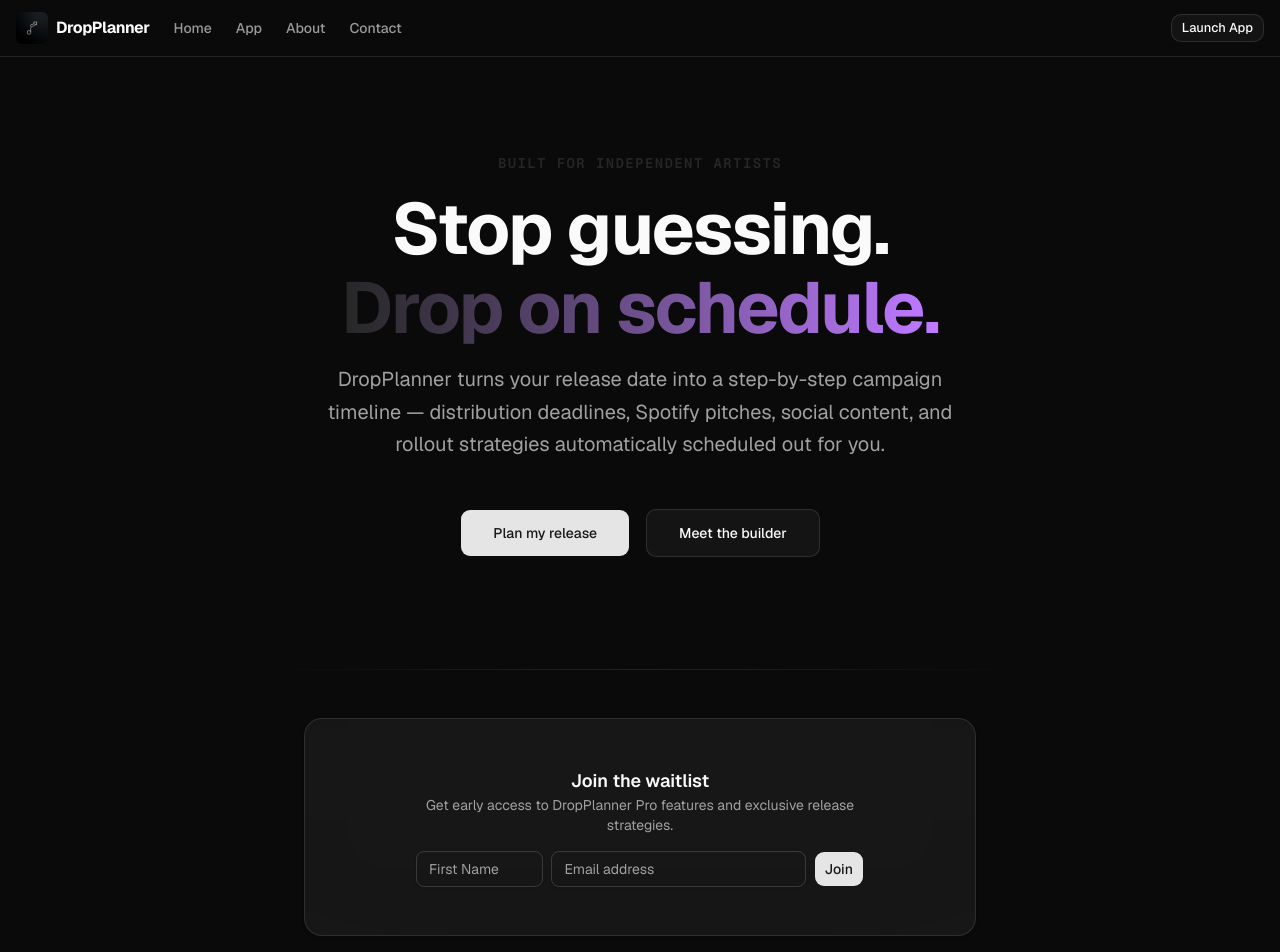
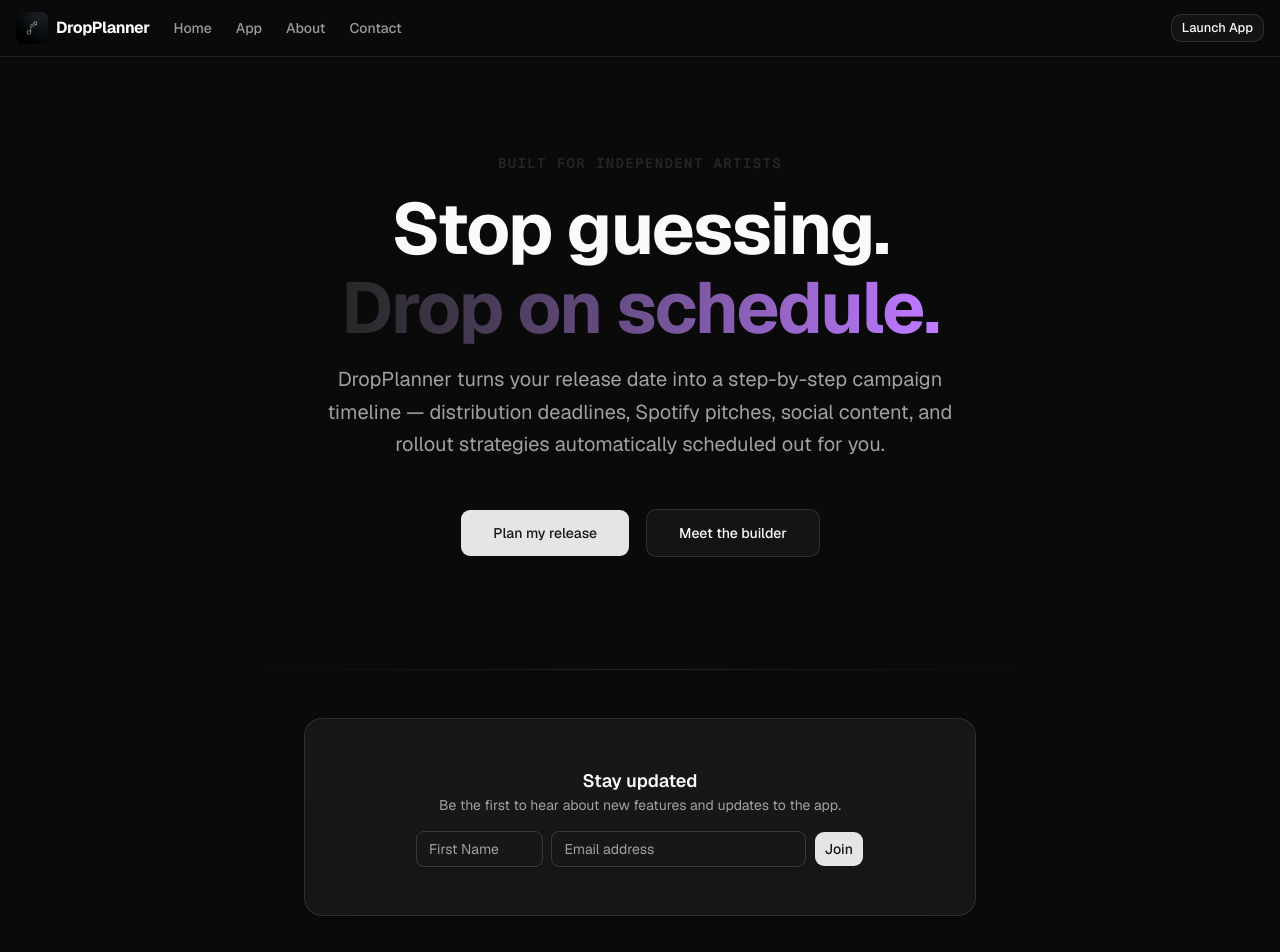
Before and after one commit to marcojking/dropplanner, a Next.js app: page / in a window 1280 px wide. Shown: the top 952 px of the page. Built offline with nearby package versions, Linux system fonts and the light colour scheme.

Commit message:
style: update email capture text to focus on app updates

```diff
--- a/components/email-capture-form.tsx
+++ b/components/email-capture-form.tsx
@@ -24,7 +24,7 @@ export function EmailCaptureForm() {
         </div>
         <h3 className="font-semibold text-foreground mb-1">You're on the list!</h3>
         <p className="text-sm text-muted-foreground text-center">
-          We'll notify you when DropPlanner Pro launches.
+          We'll keep you posted on the latest updates.
         </p>
       </div>
     )
@@ -33,8 +33,8 @@ export function EmailCaptureForm() {
   return (
     <div className="w-full max-w-md mx-auto">
       <div className="text-center mb-4">
-        <h3 className="font-semibold text-lg">Join the waitlist</h3>
-        <p className="text-sm text-muted-foreground">Get early access to DropPlanner Pro features and exclusive release strategies.</p>
+        <h3 className="font-semibold text-lg">Stay updated</h3>
+        <p className="text-sm text-muted-foreground">Be the first to hear about new features and updates to the app.</p>
       </div>
       <form onSubmit={handleSubmit} className="flex flex-col sm:flex-row gap-2">
         <div className="flex-1 min-w-0 flex flex-col sm:flex-row gap-2">
```
